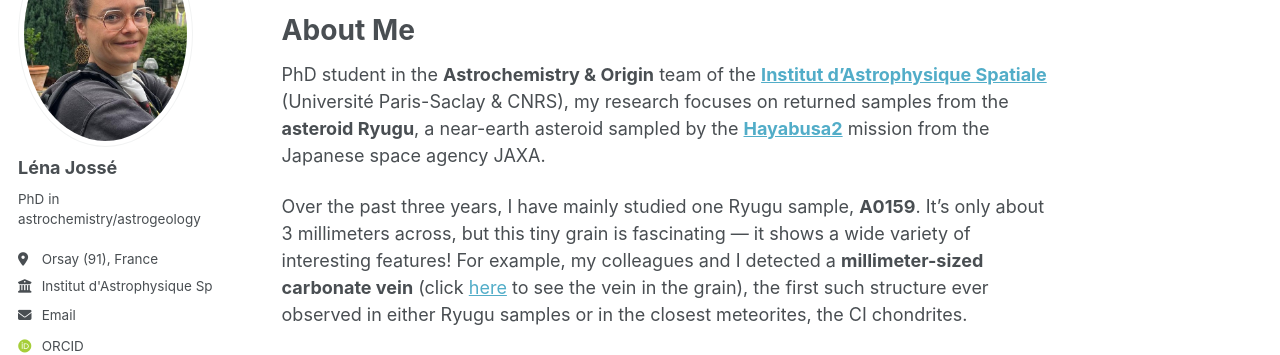
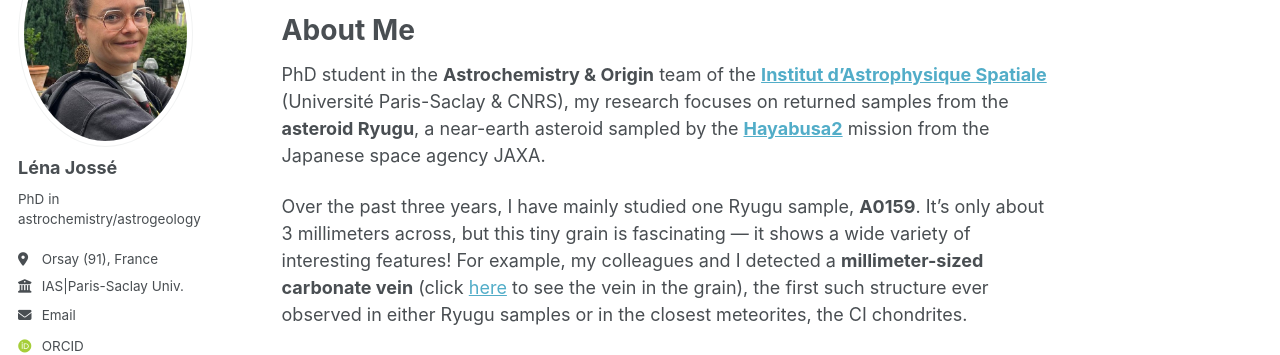
Before and after one commit to LenaJosse/LenaJosse.github.io, a Jekyll site: the page built from _pages/about.md, in a window 1280 px wide. Shown: the part 178-533 px from the top of the page. Built offline with Jekyll 4.4.1, drawn with Linux system fonts in a browser that asks for light colours; some web fonts are replaced; a script that is not in the unit is left out.

Commit message:
Update _config.yml

```diff
--- a/_config.yml
+++ b/_config.yml
@@ -28,7 +28,7 @@ author:
   pronouns         : # example: "she/her"
   bio              : "PhD in astrochemistry/astrogeology"
   location         : "Orsay (91), France"
-  employer         : "Institut d'Astrophysique Spatiale/Univ. Paris-Saclay/CNRS"
+  employer         : "IAS|Paris-Saclay Univ."
   uri              : # URL
   email            : "lena.josse@universite-paris-saclay.fr"
 
```
